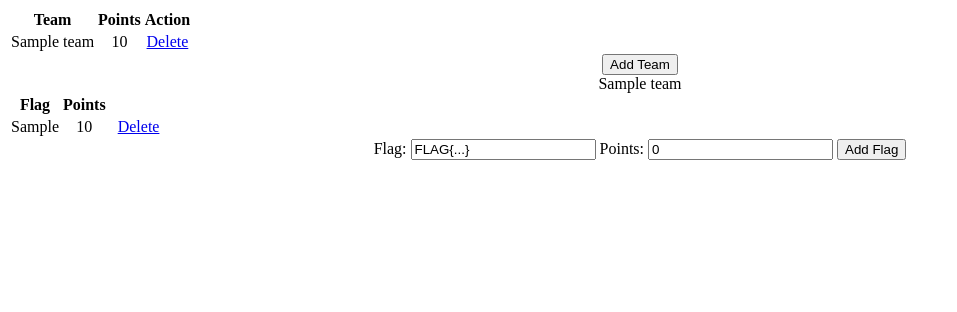
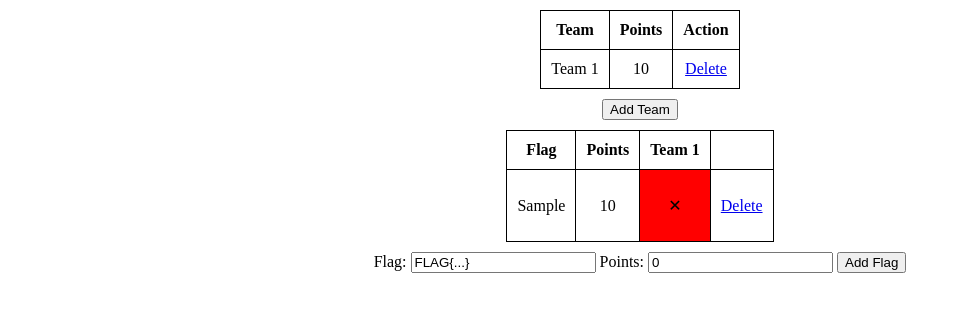
Before and after one commit to SienceMC/CTF_A-D, a Flask app: page /nimda in a window 1280 px wide. Shown: the top 312 px of the page, without its empty margins (0-957 px from the left). Run offline with Flask 2, Linux system fonts and the light colour scheme; tables that the repository leaves empty hold one stand-in row (values such as "Sample post").

Commit message:
ehm... :m: isson :a: complished!!!!

```diff
--- a/server.py
+++ b/server.py
@@ -1,9 +1,7 @@
 import flask
 from flask import render_template, redirect
 from flask_sqlalchemy import SQLAlchemy
-# import sqlite3
 from datetime import datetime
-# import os
 app = flask.Flask(__name__)
 app.config['SQLALCHEMY_DATABASE_URI'] = 'sqlite:///ctf.db'
 db = SQLAlchemy(app)
--- a/templates/admin.html
+++ b/templates/admin.html
@@ -5,7 +5,16 @@
     .center{
         text-align: center
     }
+    table, th, td {
+        border: 1px solid black;
+        border-collapse: collapse;
+        margin-left: auto;
+        margin-right: auto;
+        margin-top: 10px;
+        margin-bottom: 10px;
+        padding: 10px;
 
+    }
   </style>
     <title>Admin</title>
   </head>
@@ -24,7 +33,7 @@
             {% for team in teams %}
             <tr>
                 <td>
-                {{ team.name }}
+                Team {{ team.id }}
                 </td>
                 <td>
                 {{ team.points }}
@@ -56,10 +65,10 @@
             {% else %}
             <tr>
                 <th>Flag</th>
-                <th>Points</th
-                {% if teams|length > 0 %}
+                <th>Points</th>
+                {% if flags|length > 0 %}
                 {% for team in teams %}
-                <th>{{team.name}}</th>
+                <th>Team {{team.id}}</th>
                 {% endfor %}
                 {% endif %}
             </tr>
@@ -71,12 +80,21 @@
                 <td>
                 {{ flag.points }}
                 </td>
-                <td>
-                {{ flag.team1 }}
+                {% if flags|length > 0 %}
+                {% for team in teams %}
+
+                {% if team.name in flag.teams %}
+                <td style="background-color: green;">
+                <p>&#10003</p>
                 </td>
-                <td>
-                {{ flag.team2 }}
+                {% else %}
+                <td style="background-color: red;">
+                <p>&#10005</p>
                 </td>
+                {% endif %}
+                {% endfor %}
+                {% endif %}
+
                 <td>
 
                     <a href="/deleteflag/{{flag.id}}">Delete</a>
```
